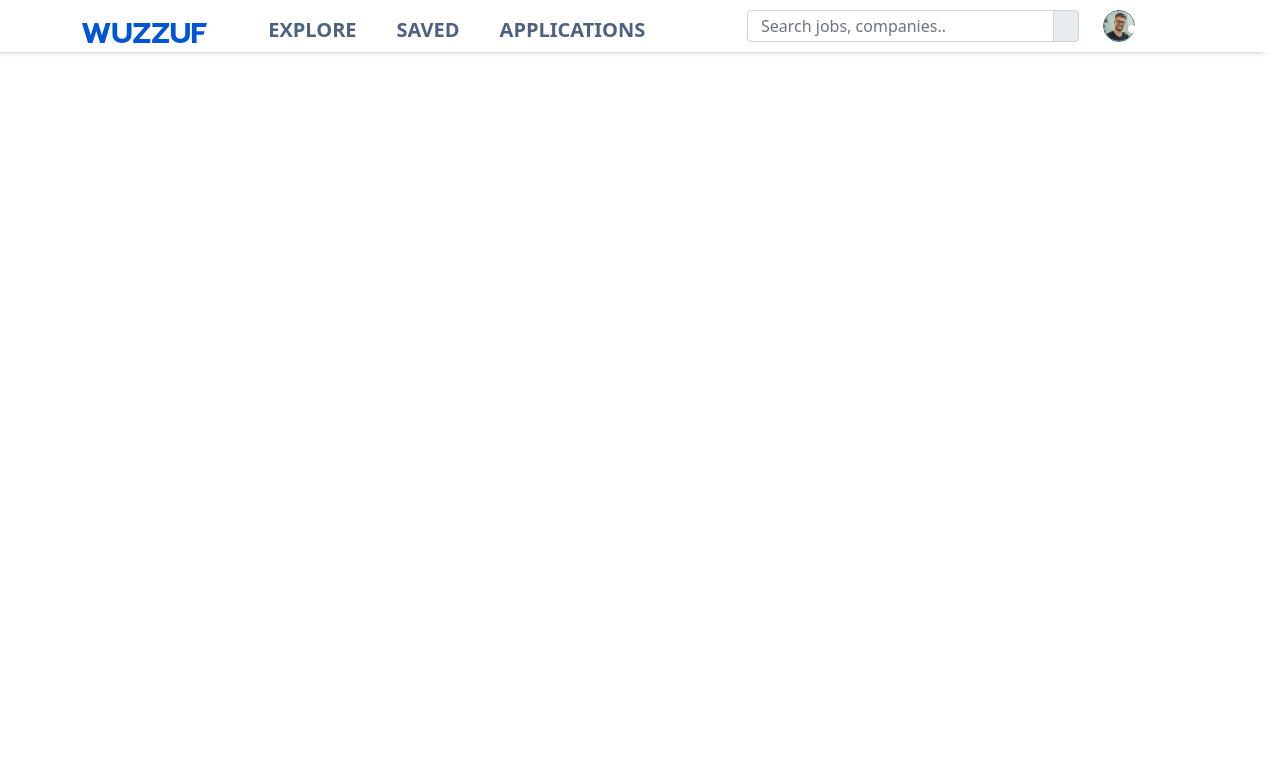
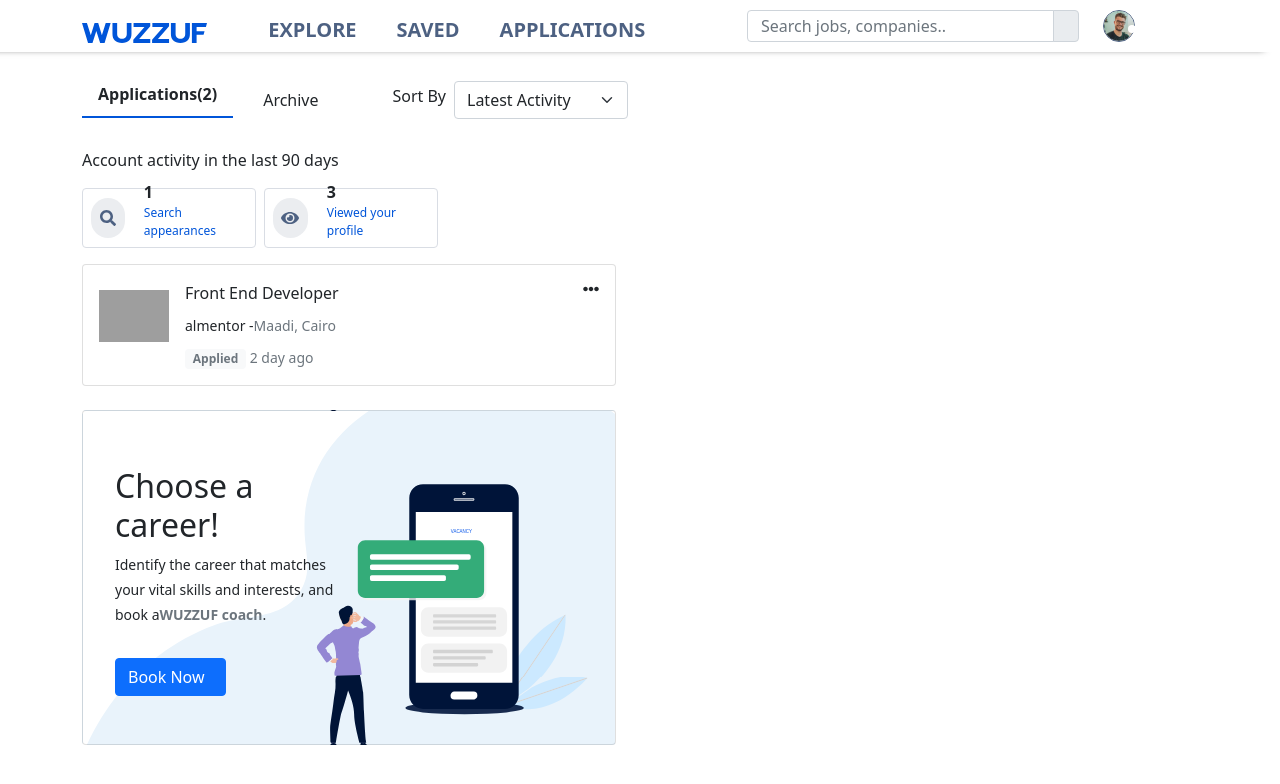
Before and after one commit to HadeerAIA/wuzzuf, a React (Create React App) app: page /application in a window 1280 px wide. Shown: the top 784 px of the page. Built offline with nearby package versions, Linux system fonts and the light colour scheme; grey boxes are pictures that could not be loaded.

Commit message:
APPLICTION

```diff
--- a/src/App.js
+++ b/src/App.js
@@ -1,11 +1,12 @@
 import "./App.scss";
 import { BrowserRouter as Router, Switch, Route } from "react-router-dom";
+
 import Navbar from "./components/navbar/navbar";
-// import AboutUs from "./Components/AboutUs/AboutUs";
 import Login from "./components/Login/Login";
 import Register from "./components/Register/Register";
 import ExplorList from "./components/Explorjob/explorList/index";
 import SavedList from "./components/saved-job/savedList/index";
+import PageAppliction from "./components/JobAppliction/applictionPage/index";
 function App() {
   return (
     <>
@@ -13,8 +14,9 @@
         <Navbar />
         <Switch>
           <Route path="/" exact component={ExplorList} />
+          <Route path="/application" exact component={PageAppliction} />
           <Route path="/saved" exact component={SavedList} />
-          <Route path="/Login" exact component={Login} />
+           <Route path="/Login" exact component={Login} />
           <Route path="/Regist" exact component={Register} />
         </Switch>
       </Router>
--- a/src/Components/Explorjob/explorCard/style.scss
+++ b/src/Components/Explorjob/explorCard/style.scss
@@ -30,7 +30,7 @@
   height: 60px;
   cursor: pointer;
   border-radius: 4px;
-  border: 1px solid $edit-profile-sideBorder;
+  border: 1px solid $light-gray;
   padding: 4px 8px;
 }
 
@@ -38,7 +38,8 @@
   width: 40px;
   height: 40px;
   border-radius: 20px;
-  background-color: $icon-fill-color;
+  color: $app_gray_color ;
+  background-color: rgb(235, 237, 240);
   display: inline-flex;
   align-items: center;
   justify-content: center;
@@ -129,7 +130,7 @@
   }
 }
 .career__applied {
-  //   background-image: url("../../../imgs/company_job/svgimage.svg");
+    background-image: url("../../../assets/svgimage.svg");
   background-size: cover;
   min-height: 308px;
 }
--- /dev/null
+++ b/src/Components/JobAppliction/applictionCard/index.js
@@ -0,0 +1,45 @@
+import { FontAwesomeIcon } from "@fortawesome/react-fontawesome";
+import { faEllipsisH } from "@fortawesome/free-solid-svg-icons";
+function ApplictionCard() {
+  return (
+    <>
+      <div class="card ">
+        <div
+          tabindex="0"
+          class="card-body"
+          data-container="body"
+          data-bs-toggle="popover"
+          data-placement="right"
+          data-html="true"
+          data-bs-content-id="popover-content"
+        >
+          <div class="d-flex  justify-content-between">
+            <div class="d-flex">
+              <div class="app__image me-3 text-center">
+                <img src="https://images.wuzzuf-data.net/files/company_logo/Almentor-net-Egypt-50627-1605087671.jpg" alt="" />
+              </div>
+              <div class="">
+                <div class="pb-2 ">
+                  <h5 class="fs-6 lh-base pe-2 d-flex"> Front End Developer</h5>
+                  <small class="mb-2">
+                    <span>almentor</span> -
+                    <span class="text-muted">Maadi, Cairo</span>
+                  </small>
+                </div>
+
+                <div>
+                  <span class="badge text-secondary bg-light">Applied</span>
+                  <small class="text-muted"> 2 day ago</small>
+                </div>
+              </div>
+            </div>
+
+            <FontAwesomeIcon  icon={faEllipsisH}/>
+          </div>
+        </div>
+      </div>
+    </>
+  );
+}
+
+export default ApplictionCard;
--- /dev/null
+++ b/src/Components/JobAppliction/applictionPage/index.js
@@ -0,0 +1,117 @@
+import { Link } from "react-router-dom";
+import { FontAwesomeIcon } from "@fortawesome/react-fontawesome";
+import { faSearch, faEye } from "@fortawesome/free-solid-svg-icons";
+import ApplictionCard from "../applictionCard/index";
+ function PageAppliction() {
+  return (
+    <>
+      <div class="container">
+        <div class="row  mt-4">
+          <section class="application__supNav col-6">
+            <header class="d-flex align-items-center">
+              <div class="subnav__activity col ">
+                <div class="d-flex align-items-center">
+                  <Link to="/application" class="text-dark">
+                    <div class="d-inline-flex active-color">
+                      Applications <span> (2)</span>
+                    </div>
+                  </Link>
+                  <div class="space__around"></div>
+                  <Link  to="archive" class="text-dark">
+                    <div class="px-1"> Archive</div>
+                  </Link>
+                </div>
+              </div>
+              <div class="col d-flex align-items-center justify-content-end">
+                <p class="text-center fs-6 lh-base pe-2 mt-2"> Sort By </p>
+                <div>
+                  <select
+                    class="form-select"
+                    aria-label="Default select example"
+                  >
+                    <option selected>Latest Activity</option>
+                    <option value="1">Application Date</option>
+                  </select>
+                </div>
+              </div>
+            </header>
+            <div class="row ">
+              <section class="row applications__service  mt-4">
+                <p> Account activity in the last 90 days</p>
+                <div class="d-flex align-items-center">
+                  <div
+                    class="application__search d-flex align-items-center col-sm-3 col-md-4"
+                    data-bs-toggle="modal"
+                    data-bs-target="#exampleModal"
+                  >
+                    <div class="search__icon ">
+                       <FontAwesomeIcon  icon={faSearch}/>
+                    </div>
+                    <div class="px-2">
+                      <strong> 1</strong>
+                      <p class="small__fonts"> Search appearances </p>
+                    </div>
+                  </div>
+                  <div
+                    class="application__search d-flex align-items-center ms-2 col-sm-3 col-md-4"
+                    data-bs-toggle="modal"
+                    data-bs-target="#exampleModal"
+                  >
+                    <div class="search__icon">
+                      <FontAwesomeIcon icon={faEye} />
+                    </div>
+                    <div class="px-2">
+                      <strong> 3</strong>
+                      <p class="small__fonts"> Viewed your profile </p>
+                    </div>
+                  </div>
+                </div>
+              </section>
+            </div>
+          </section>
+          <div class="row">
+            <div class="col-sm-6 col-md-6">
+              <section class="mt-3">
+                <section class="applications__service">
+                <ApplictionCard />
+                </section>
+              </section>
+            </div>
+          </div>
+
+          <div class="row mt-4">
+            <div class="col-sm-5 col-md-6 ">
+              <div class="card  career__applied">
+                <div class="card-body col-6 mx-3 py-5">
+                  <header>
+                    <div class="mb-2">
+
+                      <i class="fas fa-briefcase text-primary fa-2x"></i>
+                    </div>
+                    <h2 class="css-1psx8u2">Choose a career!</h2>
+                  </header>
+                  <section>
+                    <p class="sub_title">
+                      Identify the career that matches your vital skills and
+                      interests, and book a
+                      <strong class="text-muted">WUZZUF coach</strong>.
+                    </p>
+                    <button
+                      target="_blank"
+                      href="#"
+                      class="btn btn-primary mt-3"
+                    >
+                      Book Now<i class="fas fa-chevron-right  ps-2"></i>
+                    </button>
+                  </section>
+                </div>
+              </div>
+            </div>
+          </div>
+        </div>
+      </div>
+    </>
+  );
+}
+
+export default PageAppliction;
--- a/src/colors.scss
+++ b/src/colors.scss
@@ -12,3 +12,4 @@
 $edit-profile-side-border-left: 4px solid rgb(56, 56, 212);
 $edit-profile-side-bgHover:#f7faff;
 $navbar-side:#001433;
+$light-gray  :rgb(217, 221, 228)
--- a/src/components/navbar/navbar.js
+++ b/src/components/navbar/navbar.js
@@ -101,9 +101,9 @@
                             <i className="fas fa-envelope"></i>contact Us
                         </a>
                         <hr />
-                        <a href="settings.html" className="col setting-option">
+                        <NavLink to="settings" className="col setting-option">
                             <i className="fas fa-cog"></i>Account settings
-                        </a>
+                        </NavLink>
                         <a href="" className="col setting-option">
                             <i className="fas fa-sign-out-alt"></i>logout
                         </a>
```
Also changed, not shown: src/Components/JobAppliction/applictionCard/style.scss (added), src/Components/JobAppliction/applictionPage/style.scss (added), src/assets/svgimage.svg (added), 1 other file (tests, documents, lock files or other folders).
